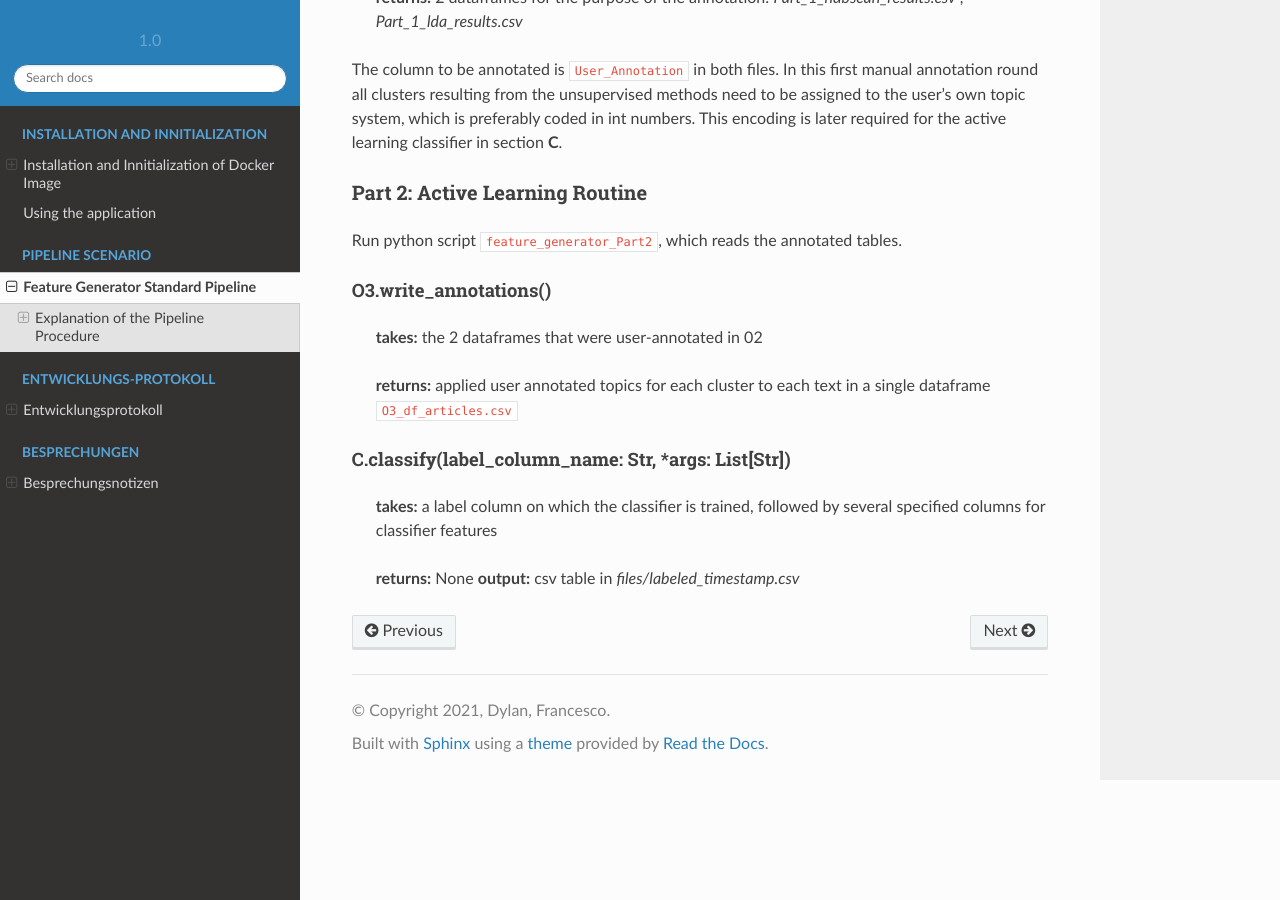
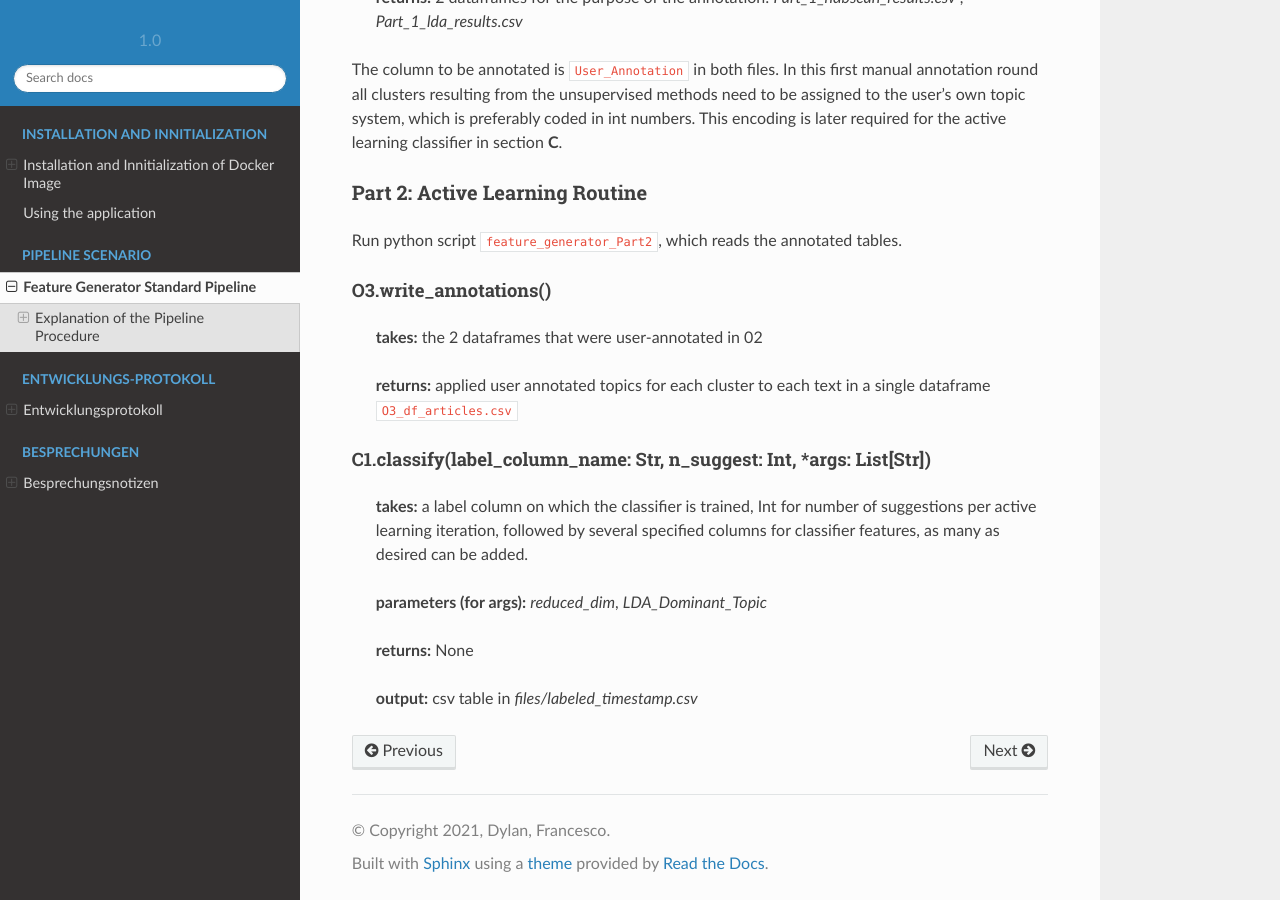
Before and after one commit to klemptner/dokumentation_feature_generator, a Sphinx documentation site: the page built from docs/source/docs/README_V1.md, in a window 1280 px wide and 900 px high, scrolled down 3160 px. Built offline with Sphinx 7.4.7 and the Read the Docs theme 2.0.0, drawn with Linux system fonts in a browser that asks for light colours.

Commit message:
changed C1

```diff
--- a/docs/source/docs/README_V1.md
+++ b/docs/source/docs/README_V1.md
@@ -89,8 +89,11 @@
 >
 > **returns:** applied user annotated topics for each cluster to each text in a single dataframe `O3_df_articles.csv`
 
-#### C.classify(label_column_name: Str, *args: List[Str])
-> **takes:** a label column on which the classifier is trained, followed by several specified columns for classifier features
+#### C1.classify(label_column_name: Str, n_suggest: Int, *args: List[Str])
+> **takes:**  a label column on which the classifier is trained, Int for number of suggestions per active learning iteration, followed by several specified columns for classifier features, as many as desired can be added.
+>
+> **parameters (for args):** *reduced_dim*, *LDA_Dominant_Topic*
 >
 > **returns:** None
+>
 > **output:** csv table in *files/labeled_timestamp.csv*
```
